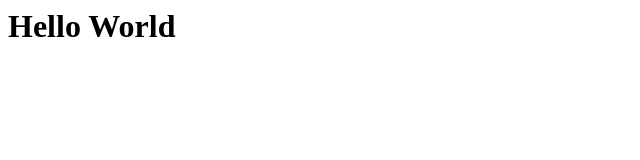
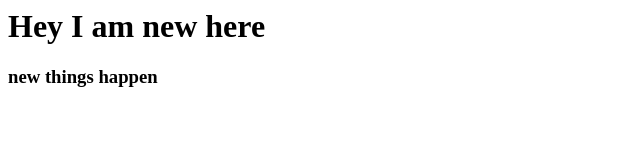
Before and after one commit to ehijie1/ehikash.github.io, a plain HTML site: page index.html in a window 1280 px wide. Shown: the whole page, without its empty margins (0-640 px from the left). Drawn offline with Linux system fonts and the light colour scheme.

Commit message:
Update index.html

```diff
--- a/index.html
+++ b/index.html
@@ -1 +1,2 @@
-<h1>Hello World</h1>
+<h1>Hey I am new here</h1>
+<h3>new things happen</h3>
```
